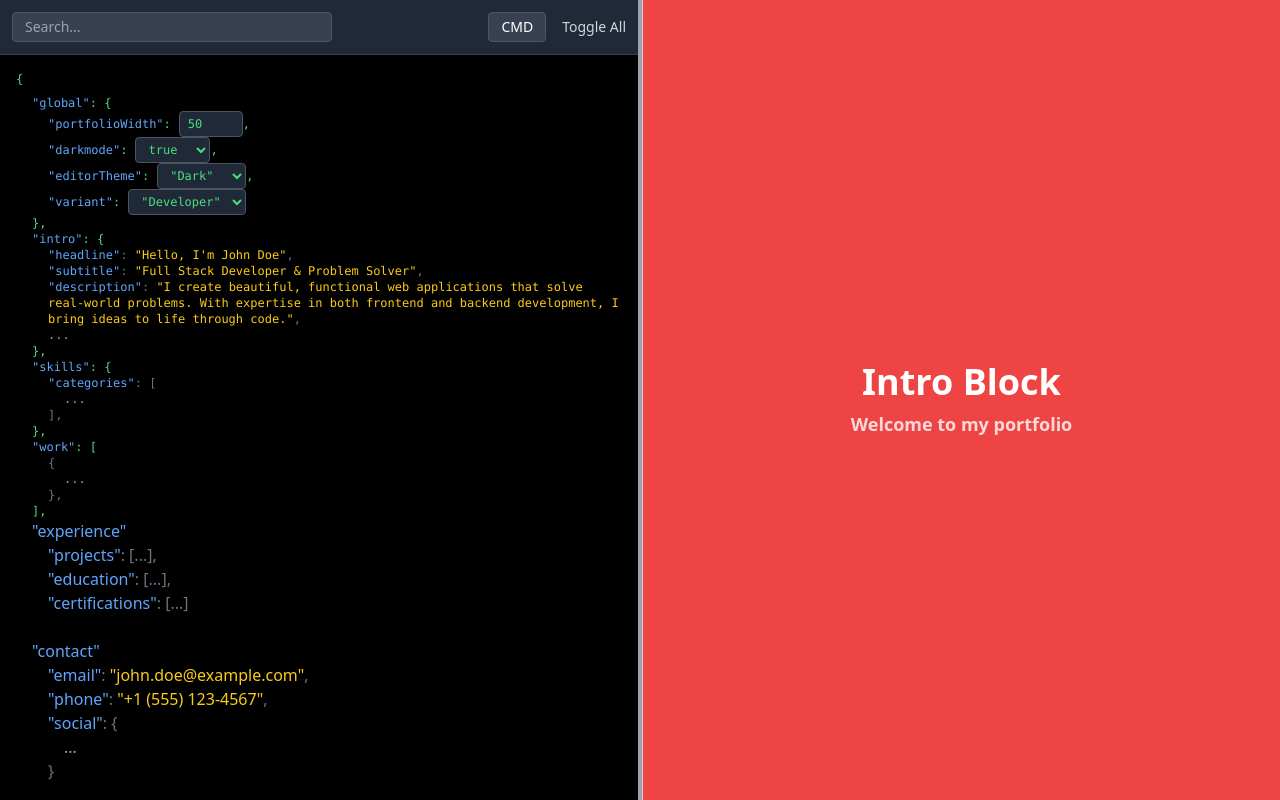
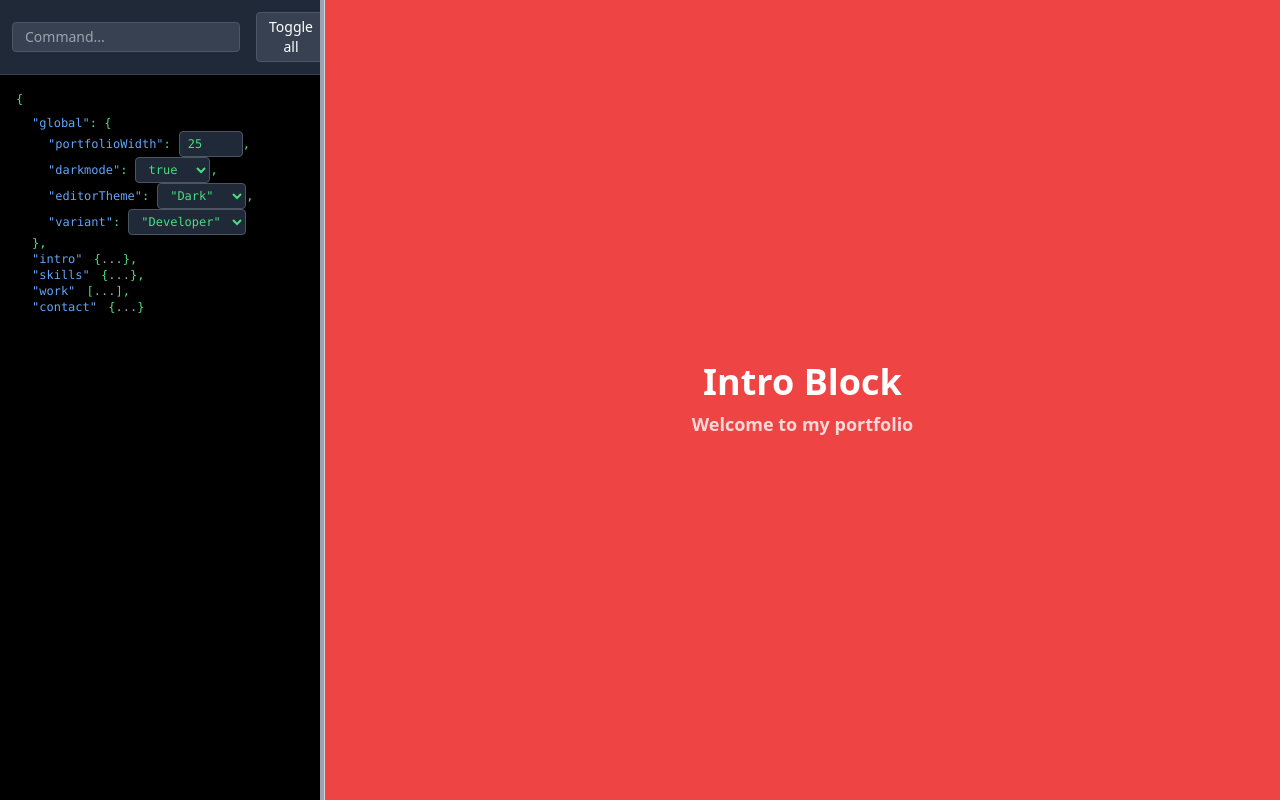
Before and after one commit to yourigruiters/yourigruiters.github.io, a React (Create React App) app: page / in a window 1280 px wide. Built offline with nearby package versions, Linux system fonts and the light colour scheme.

Commit message:
feat: improve JSON logic for opening and closing

```diff
--- a/src/App.js
+++ b/src/App.js
@@ -6,12 +6,14 @@ import WorkBlock from "./Blocks/WorkBlock";
 import EducationBlock from "./Blocks/EducationBlock";
 import ProjectsBlock from "./Blocks/ProjectsBlock";
 import ContactBlock from "./Blocks/ContactBlock";
+import ColoredText from "./components/ColoredText";
+import Collapsible from "./components/Collapsible";
 
 const App = () => {
-  const [leftWidth, setLeftWidth] = useState(50);
+  const [leftWidth, setLeftWidth] = useState(25);
   const [isDragging, setIsDragging] = useState(false);
   const [settings, setSettings] = useState({
-    portfolioWidth: 50,
+    portfolioWidth: 25,
     darkmode: true,
     editorTheme: "Dark",
     variant: "Developer",
@@ -94,17 +96,13 @@ const App = () => {
           <div className="bg-gray-800 border-b border-gray-700 p-3 flex justify-between items-center gap-4 flex-shrink-0">
             <input
               type="text"
-              placeholder="Search..."
+              placeholder="Command..."
               className="bg-gray-700 text-white px-3 py-1 rounded text-sm border border-gray-600 focus:border-gray-500 focus:outline-none flex-1 max-w-xs"
             />
 
             <div className="flex items-center gap-4">
               <button className="bg-gray-700 hover:bg-gray-600 text-white px-3 py-1 rounded text-sm border border-gray-600 transition-colors">
-                CMD
-              </button>
-
-              <button className="text-gray-300 hover:text-white text-sm transition-colors">
-                Toggle All
+                Toggle all
               </button>
             </div>
           </div>
@@ -114,10 +112,10 @@ const App = () => {
               <div className="mb-2">{"{"}</div>
 
               <div className="ml-4">
-                <span className="text-blue-400">"global"</span>: {"{"}
+                <ColoredText color="blue">"global"</ColoredText>: {"{"}
                 <div className="ml-4">
                   <div className="flex items-center">
-                    <span className="text-blue-400">"portfolioWidth"</span>:
+                    <ColoredText color="blue">"portfolioWidth"</ColoredText>:
                     <input
                       type="number"
                       min="10"
@@ -134,7 +132,7 @@ const App = () => {
                   </div>
 
                   <div className="flex items-center">
-                    <span className="text-blue-400">"darkmode"</span>:
+                    <ColoredText color="blue">"darkmode"</ColoredText>:
                     <select
                       value={settings.darkmode.toString()}
                       onChange={(e) =>
@@ -149,7 +147,7 @@ const App = () => {
                   </div>
 
                   <div className="flex items-center">
-                    <span className="text-blue-400">"editorTheme"</span>:
+                    <ColoredText color="blue">"editorTheme"</ColoredText>:
                     <select
                       value={settings.editorTheme}
                       onChange={(e) =>
@@ -164,7 +162,7 @@ const App = () => {
                   </div>
 
                   <div className="flex items-center">
-                    <span className="text-blue-400">"variant"</span>:
+                    <ColoredText color="blue">"variant"</ColoredText>:
                     <select
                       value={settings.variant}
                       onChange={(e) => updateSetting("variant", e.target.value)}
@@ -180,97 +178,178 @@ const App = () => {
               </div>
 
               <div className="ml-4">
-                <span className="text-blue-400">"intro"</span>: {"{"}
-                <div className="ml-4 text-gray-500">
+                <Collapsible
+                  bracketType="curly"
+                  showComma={true}
+                  label={<ColoredText color="blue">"intro"</ColoredText>}
+                >
+                  <div className="ml-4">
                     <div>
-                    <span className="text-blue-400">"headline"</span>:{" "}
-                    <span className="text-yellow-400">
+                      <ColoredText color="blue">"headline"</ColoredText>:{" "}
+                      <ColoredText color="yellow">
                         "Hello, I'm John Doe"
-                    </span>
+                      </ColoredText>
                       ,
                     </div>
                     <div>
-                    <span className="text-blue-400">"subtitle"</span>:{" "}
-                    <span className="text-yellow-400">
+                      <ColoredText color="blue">"subtitle"</ColoredText>:{" "}
+                      <ColoredText color="yellow">
                         "Full Stack Developer & Problem Solver"
-                    </span>
+                      </ColoredText>
                       ,
                     </div>
                     <div>
-                    <span className="text-blue-400">"description"</span>:{" "}
-                    <span className="text-yellow-400">
+                      <ColoredText color="blue">"description"</ColoredText>:{" "}
+                      <ColoredText color="yellow">
                         "I create beautiful, functional web applications that
-                      solve real-world problems. With expertise in both frontend
-                      and backend development, I bring ideas to life through
-                      code."
-                    </span>
+                        solve real-world problems. With expertise in both
+                        frontend and backend development, I bring ideas to life
+                        through code."
+                      </ColoredText>
                       ,
                     </div>
-                  <div className="text-gray-400">...</div>
+                    <div>
+                      <ColoredText color="gray">...</ColoredText>
                     </div>
-                <div>{"}"},</div>
+                  </div>
+                </Collapsible>
               </div>
 
               <div className="ml-4">
-                <span className="text-blue-400">"skills"</span>: {"{"}
-                <div className="ml-4 text-gray-500">
+                <Collapsible
+                  bracketType="curly"
+                  showComma={true}
+                  label={<ColoredText color="blue">"skills"</ColoredText>}
+                >
+                  <div className="ml-4">
                     <div>
-                    <span className="text-blue-400">"categories"</span>: [
+                      <Collapsible
+                        bracketType="square"
+                        showComma={true}
+                        label={
+                          <ColoredText color="blue">"categories"</ColoredText>
+                        }
+                      >
+                        <div className="ml-4">
+                          <ColoredText color="yellow">"Frontend"</ColoredText>,
+                          <ColoredText color="yellow">"Backend"</ColoredText>,
+                          <ColoredText color="yellow">"DevOps"</ColoredText>
                         </div>
-                  <div className="ml-4 text-gray-400">...</div>
-                  <div>],</div>
+                      </Collapsible>
                     </div>
-                <div>{"}"},</div>
+                    <div>
+                      <Collapsible
+                        bracketType="square"
+                        label={
+                          <ColoredText color="blue">"technologies"</ColoredText>
+                        }
+                      >
+                        <div className="ml-4">
+                          <ColoredText color="yellow">"React"</ColoredText>,
+                          <ColoredText color="yellow">"Node.js"</ColoredText>,
+                          <ColoredText color="yellow">"Python"</ColoredText>
+                        </div>
+                      </Collapsible>
+                    </div>
+                  </div>
+                </Collapsible>
               </div>
 
               <div className="ml-4">
-                <span className="text-blue-400">"work"</span>: [
+                <Collapsible
+                  bracketType="square"
+                  showComma={true}
+                  label={<ColoredText color="blue">"work"</ColoredText>}
+                >
+                  <div className="ml-4">
+                    <Collapsible bracketType="curly" showComma={true}>
+                      <div className="ml-4">
+                        <div>
+                          <ColoredText color="blue">"company"</ColoredText>:{" "}
+                          <ColoredText color="yellow">"Tech Corp"</ColoredText>,
                         </div>
-              <div className="ml-8 text-gray-500">
-                <div>{"{"}</div>
-                <div className="ml-4 text-gray-400">...</div>
-                <div>{"}"},</div>
+                        <div>
+                          <ColoredText color="blue">"position"</ColoredText>:{" "}
+                          <ColoredText color="yellow">
+                            "Senior Developer"
+                          </ColoredText>
+                          ,
                         </div>
-              <div className="ml-4">],</div>
+                        <div>
+                          <ColoredText color="blue">"duration"</ColoredText>:{" "}
+                          <ColoredText color="yellow">"2020-2023"</ColoredText>
+                        </div>
+                      </div>
+                    </Collapsible>
+                    <Collapsible bracketType="curly">
+                      <div className="ml-4">
+                        <div>
+                          <ColoredText color="blue">"company"</ColoredText>:{" "}
+                          <ColoredText color="yellow">"StartupXYZ"</ColoredText>
+                          ,
+                        </div>
+                        <div>
+                          <ColoredText color="blue">"position"</ColoredText>:{" "}
+                          <ColoredText color="yellow">
+                            "Full Stack Developer"
+                          </ColoredText>
+                          ,
+                        </div>
+                        <div>
+                          <ColoredText color="blue">"duration"</ColoredText>:{" "}
+                          <ColoredText color="yellow">"2018-2020"</ColoredText>
+                        </div>
+                      </div>
+                    </Collapsible>
+                  </div>
+                </Collapsible>
               </div>
 
               <div className="ml-4">
-              <span className="text-blue-400">"experience"</span>: {"{"}
-              <div className="ml-4 text-gray-500">
+                <Collapsible
+                  bracketType="curly"
+                  label={<ColoredText color="blue">"contact"</ColoredText>}
+                >
+                  <div className="ml-4">
                     <div>
-                  <span className="text-blue-400">"projects"</span>: [...],
-                </div>
-                <div>
-                  <span className="text-blue-400">"education"</span>: [...],
-                </div>
-                <div>
-                  <span className="text-blue-400">"certifications"</span>: [...]
-                </div>
-              </div>
-              <div>{"}"},</div>
-            </div>
-
-            <div className="ml-4">
-              <span className="text-blue-400">"contact"</span>: {"{"}
-              <div className="ml-4 text-gray-500">
-                <div>
-                  <span className="text-blue-400">"email"</span>:{" "}
-                  <span className="text-yellow-400">
+                      <ColoredText color="blue">"email"</ColoredText>:{" "}
+                      <ColoredText color="yellow">
                         "john.doe@example.com"
-                  </span>
+                      </ColoredText>
                       ,
                     </div>
                     <div>
-                  <span className="text-blue-400">"phone"</span>:{" "}
-                  <span className="text-yellow-400">"+1 (555) 123-4567"</span>,
+                      <ColoredText color="blue">"phone"</ColoredText>:{" "}
+                      <ColoredText color="yellow">
+                        "+1 (555) 123-4567"
+                      </ColoredText>
+                      ,
                     </div>
                     <div>
-                  <span className="text-blue-400">"social"</span>: {"{"}
+                      <Collapsible
+                        bracketType="curly"
+                        label={<ColoredText color="blue">"social"</ColoredText>}
+                      >
+                        <div className="ml-4">
+                          <div>
+                            <ColoredText color="blue">"github"</ColoredText>:{" "}
+                            <ColoredText color="yellow">
+                              "github.com/johndoe"
+                            </ColoredText>
+                            ,
                           </div>
-                <div className="ml-4 text-gray-400">...</div>
-                <div>{"}"}</div>
+                          <div>
+                            <ColoredText color="blue">"linkedin"</ColoredText>:{" "}
+                            <ColoredText color="yellow">
+                              "linkedin.com/in/johndoe"
+                            </ColoredText>
                           </div>
-              <div>{"}"}</div>
+                        </div>
+                      </Collapsible>
+                    </div>
+                  </div>
+                </Collapsible>
+              </div>
             </div>
 
             <div>{"}"}</div>
--- /dev/null
+++ b/src/components/Collapsible.js
@@ -0,0 +1,78 @@
+import React, { useState } from "react";
+import ColoredText from "./ColoredText";
+
+const Collapsible = ({
+  children,
+  isOpen = false,
+  onToggle,
+  bracketType = "curly", // "curly", "square", "round"
+  className = "",
+  showComma = false,
+  label = null, // Optional label text before the brackets
+}) => {
+  const [isCollapsed, setIsCollapsed] = useState(!isOpen);
+
+  const handleToggle = () => {
+    const newState = !isCollapsed;
+    setIsCollapsed(newState);
+    if (onToggle) {
+      onToggle(newState);
+    }
+  };
+
+  const getBrackets = () => {
+    switch (bracketType) {
+      case "square":
+        return { open: "[", close: "]" };
+      case "round":
+        return { open: "(", close: ")" };
+      default:
+        return { open: "{", close: "}" };
+    }
+  };
+
+  const brackets = getBrackets();
+
+  return (
+    <div className={`inline-block ${className}`}>
+      {label && (
+        <>
+          {label}
+          <span className="mr-1"> </span>
+        </>
+      )}
+      {isCollapsed ? (
+        // When collapsed, make the entire {...} clickable
+        <span
+          className="cursor-pointer hover:text-white transition-colors"
+          onClick={handleToggle}
+        >
+          {brackets.open}
+          <span className="text-gray-400">...</span>
+          {brackets.close}
+        </span>
+      ) : (
+        // When expanded, only brackets are clickable
+        <>
+          <span
+            className="cursor-pointer hover:text-white transition-colors"
+            onClick={handleToggle}
+          >
+            {brackets.open}
+          </span>
+          <div className="block">{children}</div>
+          <span
+            className="cursor-pointer hover:text-white transition-colors"
+            onClick={handleToggle}
+          >
+            {brackets.close}
+          </span>
+        </>
+      )}
+
+      {showComma && <span>,</span>}
+    </div>
+  );
+};
+
+export default Collapsible;
--- /dev/null
+++ b/src/components/ColoredText.js
@@ -0,0 +1,22 @@
+import React from "react";
+
+const ColoredText = ({ children, color = "blue", className = "" }) => {
+  const colorClasses = {
+    blue: "text-blue-400",
+    yellow: "text-yellow-400",
+    green: "text-green-400",
+    gray: "text-gray-400",
+    "gray-500": "text-gray-500",
+  };
+
+  const baseClasses = "text-xs font-mono";
+  const colorClass = colorClasses[color] || colorClasses.blue;
+
+  return (
+    <span className={`${baseClasses} ${colorClass} ${className}`}>
+      {children}
+    </span>
+  );
+};
+
+export default ColoredText;
```
Lines whose indentation alone changed are shown as unchanged.
